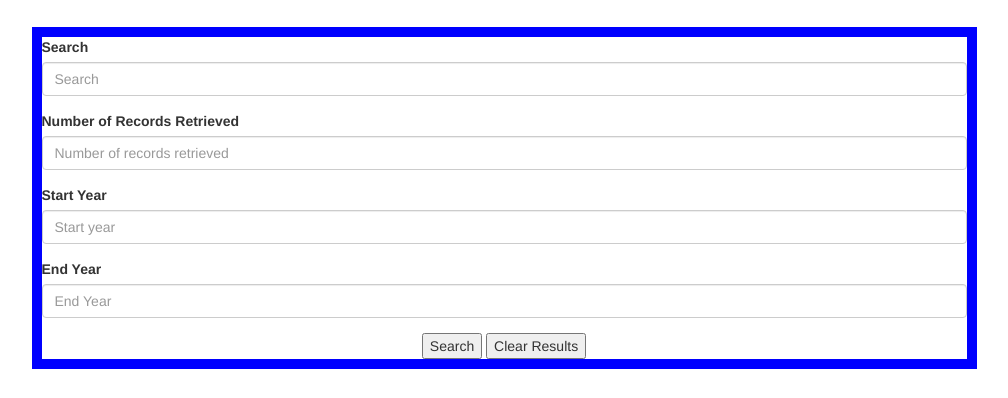
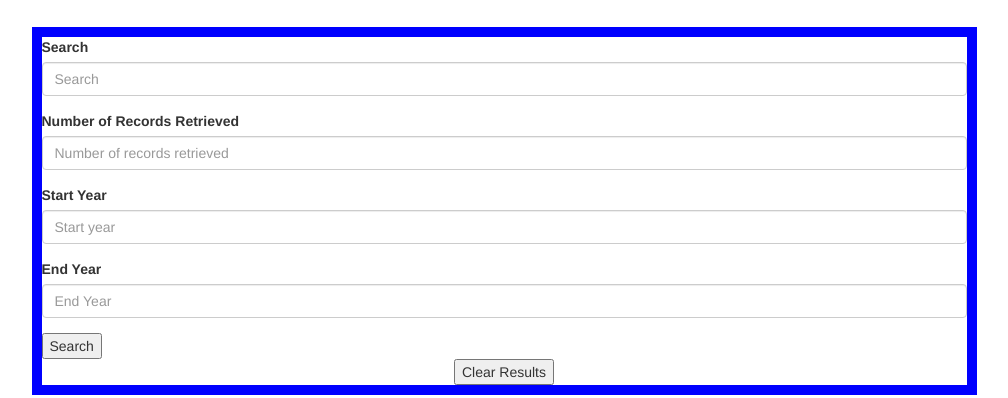
Before and after one commit to jpsilkjr86/NYTimesSeachApp, a plain HTML site: page index.html in a window 1280 px wide. Shown: the part 198-596 px from the top of the page, without its empty margins (136-1144 px from the left). Drawn offline with nearby package versions, Linux system fonts and the light colour scheme; no server answers.

Commit message:
search submit event listener ready

```diff
--- a/appJava.js
+++ b/appJava.js
@@ -1,3 +1,6 @@
+
+$('#Search').on('click', function(e){
+	e.preventDefault();
 
 	var apiKey = '29733341ec5d48809c6e4c6d645d281d';
 	var queryURL = 'https://api.nytimes.com/svc/search/v2/articlesearch.json?api-key=' + apiKey;
@@ -32,3 +35,4 @@ $.ajax({
 		}
 
 	});
+});
--- a/index.html
+++ b/index.html
@@ -58,8 +58,13 @@ h2 {
                         <label for="exampleInputPassword1">End Year</label>
                         <input class="form-control" id="inputEnd" placeholder="End Year">
                     </div>
-                   <center> <button id="Search">Search</button>
-                    <button id="Clear">Clear Results</button></center>
+
+                    <input id="Search" type="submit" value="Search">
+
+                   <center>
+                           <!-- <button id="Search">Search</button> -->
+                            <button id="Clear">Clear Results</button>
+                    </center>
                 </form>
                 <div class="col-md-1"></div>
                 </div>
```
Lines whose indentation alone changed are shown as unchanged.
